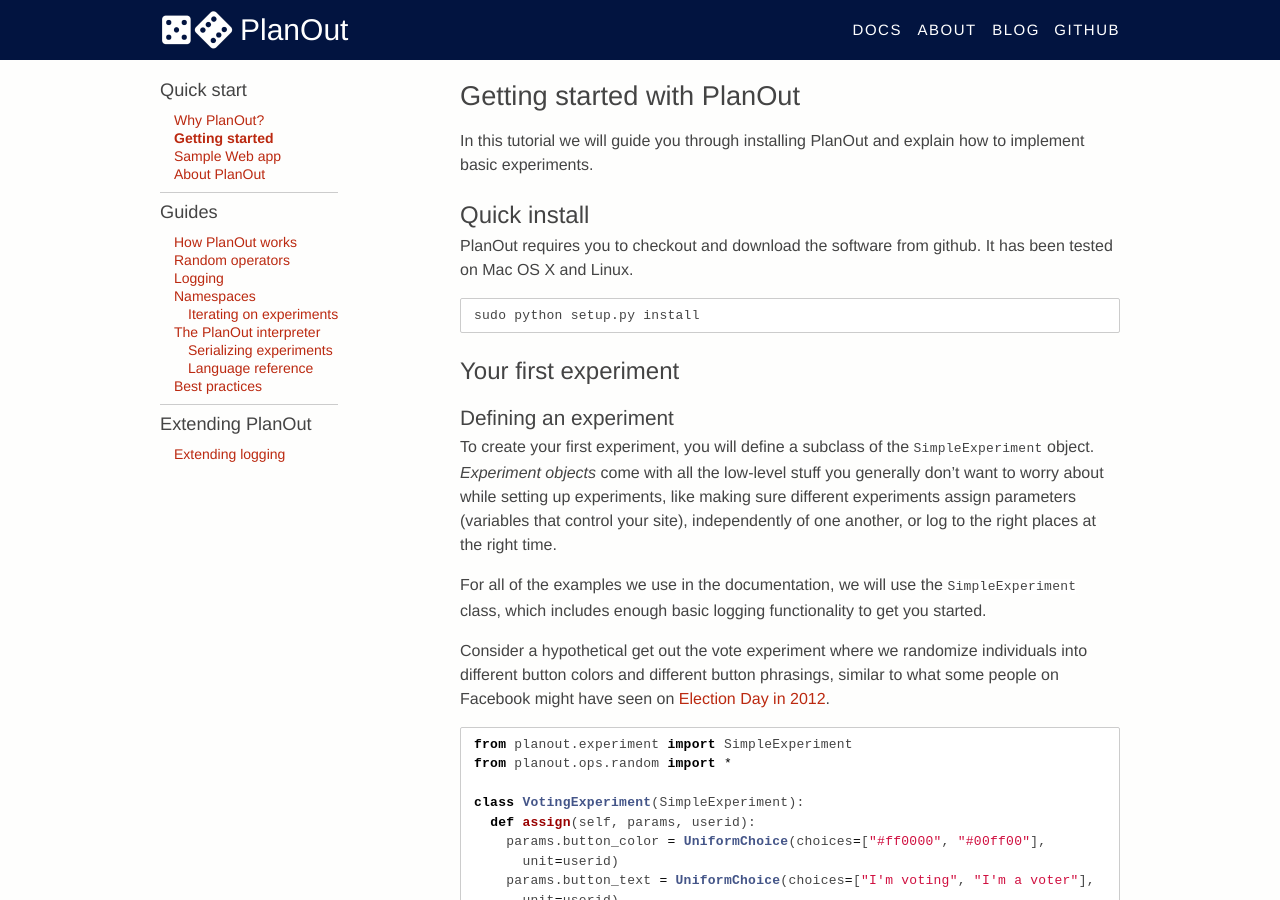
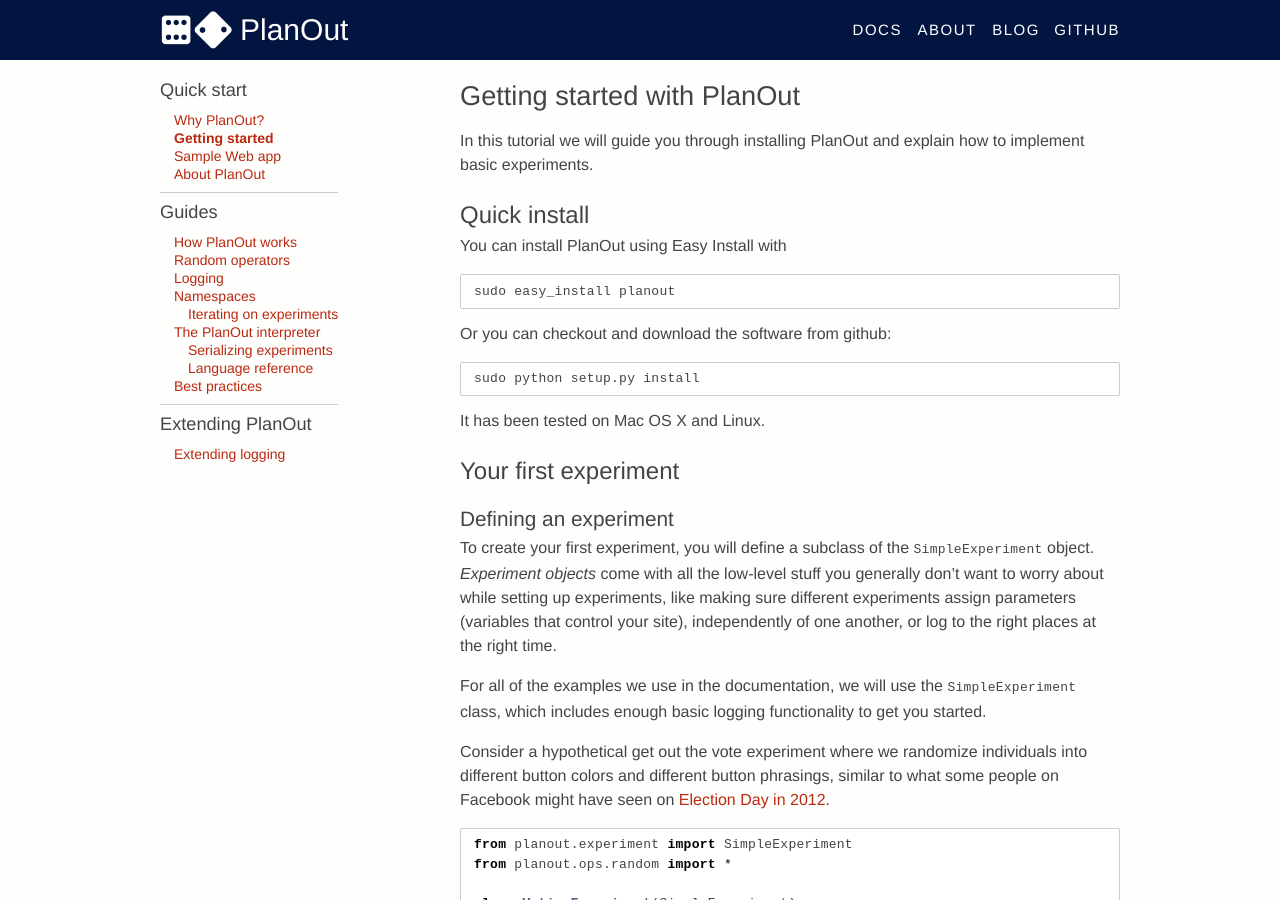
Before and after one commit to facebookarchive/planout, a Jekyll site: the page built from docs/00-getting-started.md, in a window 1280 px wide and 900 px high. Built offline with Jekyll 4.4.1, drawn with Linux system fonts in a browser that asks for light colours; Markdown is read by kramdown in place of the engine named in the settings.

Commit message:
Suggest easy_install

````diff
--- a/docs/00-getting-started.md
+++ b/docs/00-getting-started.md
@@ -11,12 +11,17 @@
 to implement basic experiments.
 
 ## Quick install
-PlanOut requires you to checkout and download the software from github. It has
-been tested on Mac OS X and Linux.
+You can install PlanOut using Easy Install with
+```
+sudo easy_install planout
+```
+
+Or you can checkout and download the software from github:
 
 ```
 sudo python setup.py install
 ```
+It has been tested on Mac OS X and Linux.
 
 ## Your first experiment
 
````
